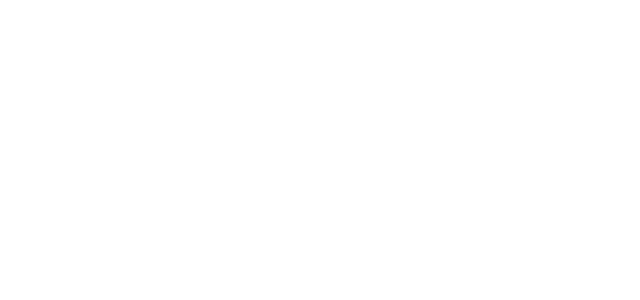
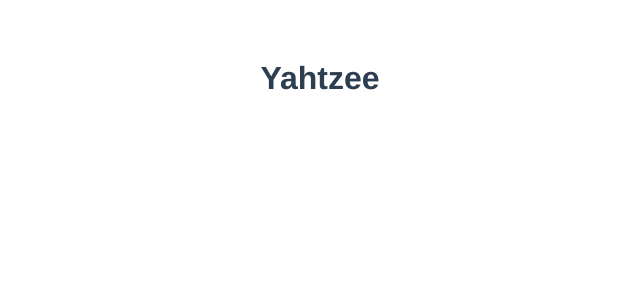
Before and after one commit to 4kills/yahtzee, a Vue app: page / in a window 1280 px wide. Shown: the top 300 px of the page, without its empty margins (320-960 px from the left). Built offline with nearby package versions, Linux system fonts and the light colour scheme.

Commit message:
added german localization file

```diff
--- a/src/App.vue
+++ b/src/App.vue
@@ -1,5 +1,6 @@
 <template>
   <div id="app">
+    <h1> {{ $t('yahtzee') }} </h1>
 
   </div>
 </template>
--- a/src/locales/de.json
+++ b/src/locales/de.json
@@ -1,3 +1,3 @@
 {
-
+    "yahtzee": "Kniffel"
 }
--- a/src/locales/en.json
+++ b/src/locales/en.json
@@ -1,3 +1,3 @@
 {
-
+  "yahtzee": "Yahtzee"
 }
```
